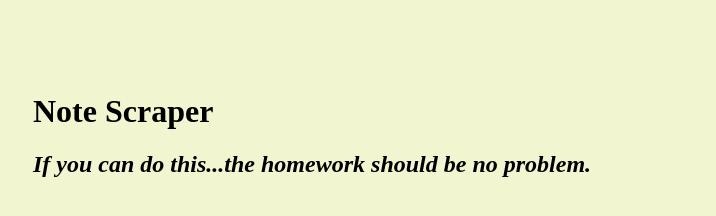
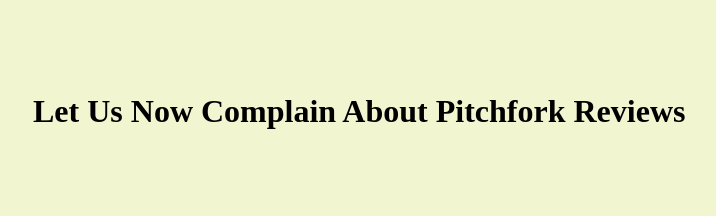
Before and after one commit to nicktamburro/NewsScraper, a website: page public/index.html in a window 1280 px wide. Shown: the whole page, without its empty margins (127-843 px from the left). Drawn offline with nearby package versions, Linux system fonts and the light colour scheme; no server answers.

Commit message:
small update

```diff
--- a/public/index.html
+++ b/public/index.html
@@ -39,8 +39,7 @@
   </head>
   <body>
     <div id="wrapper">
-      <h1>Note Scraper</h1>
-      <h2><i>If you can do this...the homework should be no problem.</i></h2>
+      <h1>Let Us Now Complain About Pitchfork Reviews</h1>
       <div id="articles"></div>
       <div id="notes"></div>
     </div>
```
